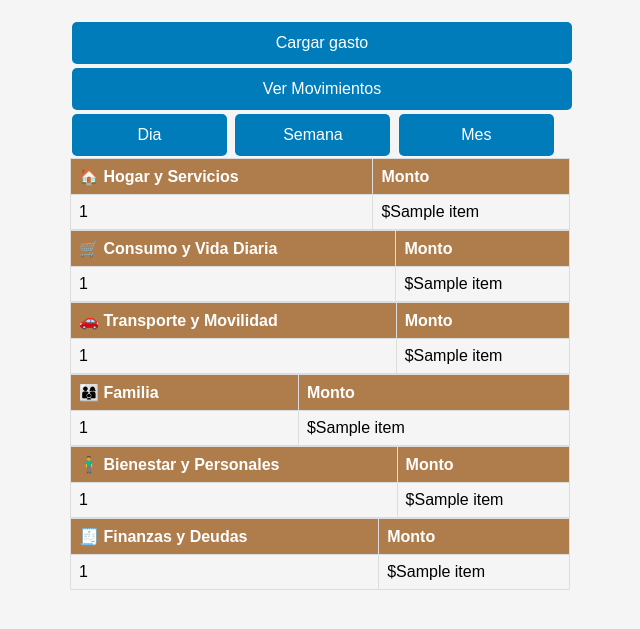
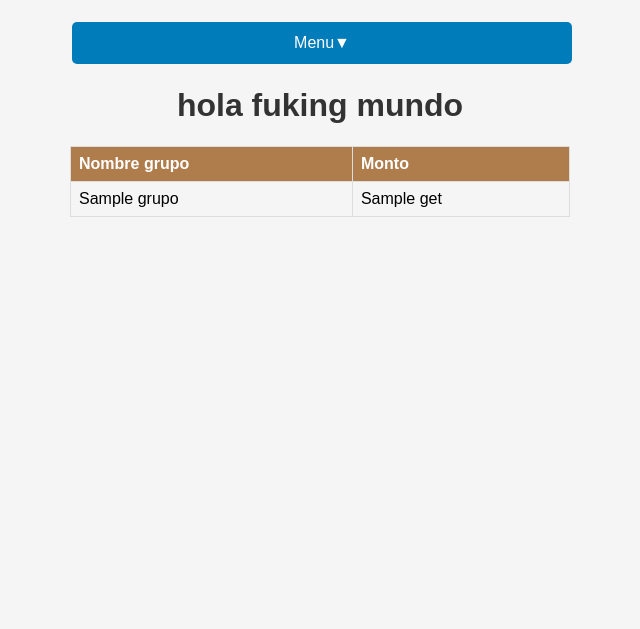
Before and after one commit to n4nbush/Gestor-gatos, a Flask app: template templates/resumen_grupos.html in a window 1280 px wide. Shown: the top 629 px of the page, without its empty margins (320-960 px from the left). Run offline with Flask 3, Linux system fonts and the light colour scheme; the template is opened without the code that fills it: most values are stand-ins (such as "Sample title", 1, 10 or a date in 2020).

Commit message:
Se genera vista de resumen grupos y se linkean los resultados

```diff
--- a/config.py
+++ b/config.py
@@ -8,4 +8,4 @@ class Config:
     DATABASE = os.path.join(DATABASE_FOLDER,'database.db')
 
     BACKUP_FOLDER = os.path.join(BASE_DIR,'gestor_gastos/backup')
-    BACKUP = os.path.join(BACKUP_FOLDER,)
+    BACKUP = os.path.join(BACKUP_FOLDER,'fecha_ultimo_backup.json')
--- a/funciones.py
+++ b/funciones.py
@@ -93,13 +93,13 @@ def backup():
     os.makedirs('gestor_gastos/backup', exist_ok=True)
 
     try:
-        with open('gestor_gastos/backup/fecha_ultimo_backup.json','r') as f:
+        with open(Config.BACKUP,'r') as f:
             fecha_str = json.load(f)
             fecha_ultimo_backup = datetime.fromisoformat(fecha_str)
     except (FileNotFoundError, json.JSONDecodeError, ValueError):
         print("Archivo json de fecha backup no existe, creando uno nuevo")
         fecha_ultimo_backup = datetime.now()
-        with open('gestor_gastos/backup/fecha_ultimo_backup.json', 'w', encoding='utf-8') as archivo:
+        with open(Config.BACKUP, 'w', encoding='utf-8') as archivo:
             json.dump(fecha_ultimo_backup.isoformat(), archivo, indent=4, ensure_ascii=False)
             nombre_backup=f"gestor_gastos/backup/gastos_{ahora.strftime('%Y-%m-%d_%H-%M')}.db"
             shutil.copy2(DATABASE,nombre_backup)
@@ -157,18 +157,27 @@ def limpiar_monto(monto):
     return float(monto)
 
 def filtrar(dias=30,grupo_select=None,categoria_select=None):
-    listado_prueba=(traer_datos(dias))
+    listado=(traer_datos(dias))
     resultados=[]
-    total = 0
-    for id,fecha,tipo,mpago,categoria,monto,descripcion in listado_prueba:
+    total = {
+        "Total general":0,
+        "🧾 Finanzas y Deudas":0,
+        "🛒 Consumo y Vida Diaria":0,
+        "🏠 Hogar y Servicios":0,
+        "👨‍👩‍👦 Familia":0,
+        "🧍‍♂️ Bienestar y Personales":0,
+        "Otros Gastos":0,
+        "Ingresos":0
+    }
+    for id,fecha,tipo,mpago,categoria,monto,descripcion in listado:
         grupo = seleccionar_categoria(categoria)
         if grupo_select is not None and grupo != grupo_select:
             continue
         if categoria_select is not None and categoria != categoria_select:
             continue
         mpago=mpago
-        monto = monto
-        total += monto
+        total[grupo] += monto
+        total["Total general"] += monto
         resultados.append([id,fecha,tipo,mpago,categoria,grupo,monto,descripcion])
     return(resultados,total)
 
--- a/templates/movimientos.html
+++ b/templates/movimientos.html
@@ -88,7 +88,7 @@
     <tfoot>
       <tr>
         <td colspan="2">Total</td>
-        <td>${{ total }}</td>
+        <td>${{ total.get("Total general") }}</td>
       </tr>
     </tfoot>
 
--- a/templates/resumen_grupos.html
+++ b/templates/resumen_grupos.html
@@ -1,100 +1,21 @@
-<!doctype html>
-<html lang="es">
-<head>
-  <meta charset="utf-8" />
-  <meta name="viewport" content="width=device-width,initial-scale=1" />
-  <title>Resumen</title>
-  <link rel="stylesheet" href="/static/styles.css">
-</head>
-<body>
-  <main>
+{% extends 'base_layout.html' %}
+{%block categoria%}"grupos"{%endblock%}
+{%block titulo%}Movimientos{%endblock%}
 
-
-    <button onclick="window.location.href='/'">Cargar gasto</button>
-    <button onclick="window.location.href='/movimientos'">Ver Movimientos</button>
-
-
-    <form class="form" method="post" style="display: inline;">
-      <button type="submit" name="dia" value="1" style="width: 31%;">Dia</button>
-      <button type="submit" name="semana" value="7" style="width: 31%;">Semana</button>
-      <button type="submit" name="mes" value="30" style="width: 31%;">Mes</button>
-    </form>
-    <table>
+{%  block body %}
+<h1>hola fuking mundo</h1>
+  <table>
     <thead>
         <tr>
-            <th>🏠 Hogar y Servicios</th>
+            <th>Nombre grupo</th>
             <th>Monto</th>
         </tr>
-    </thead>
-    <tfoot>
-      <tr>
-        {% for total in listado["🏠 Hogar y Servicios"].items() %}
-      <tr>
-        <td>{{total[0]}}</td>
-        <td>${{total[1]}}</td>
-      </tr>
-      </tfoot>
-    {% endfor %}
-    </table>
-    <table>
-      <th>🛒 Consumo y Vida Diaria</th>
-      <th>Monto</th>
+      </thead>
+      {%for grupo in grupos%}
+  <tr>
+      <td>{{grupo}}</td>
+      <td>{{total.get(grupo)}}</td>
+    </tr>
+    {%endfor%}
 
-      <tfoot>
-      <tr>
-        {% for total in listado["🛒 Consumo y Vida Diaria"].items() %}
-      <tr>
-        <td>{{total[0]}}</td>
-        <td>${{total[1]}}</td>
-      </tr>
-      </tfoot>
-        {% endfor %}
-
-    </table>
-    <table>
-      <th>🚗 Transporte y Movilidad</th>
-      <th>Monto</th>
-      {% for total in listado["🚗 Transporte y Movilidad"].items() %}
-      <tr>
-        <td>{{total[0]}}</td>
-        <td>${{total[1]}}</td>
-      </tr>
-      </tfoot>
-        {% endfor %}
-    </table>
-    <table>
-      <th >👨‍👩‍👦 Familia</th>
-      <th>Monto</th>
-      {% for total in listado["👨‍👩‍👦 Familia"].items() %}
-      <tr>
-        <td>{{total[0]}}</td>
-        <td>${{total[1]}}</td>
-      </tr>
-      </tfoot>
-        {% endfor %}
-    </table>
-    <table>
-      <th >🧍‍♂️ Bienestar y Personales</th>
-      <th>Monto</th>
-      {% for total in listado["🧍‍♂️ Bienestar y Personales"].items() %}
-      <tr>
-        <td>{{total[0]}}</td>
-        <td>${{total[1]}}</td>
-      </tr>
-      </tfoot>
-        {% endfor %}
-    </table>
-    <table>
-      <th >🧾 Finanzas y Deudas</th>
-      <th>Monto</th>
-      {% for total in listado["🧾 Finanzas y Deudas"].items() %}
-      <tr>
-        <td>{{total[0]}}</td>
-        <td>${{total[1]}}</td>
-      </tr>
-      </tfoot>
-        {% endfor %}
-    </table>
-  </main>
-</body>
-</html>
+{% endblock %}
```
Also changed, not shown: gestor_gastos/routes.py (+5 -4 lines).
